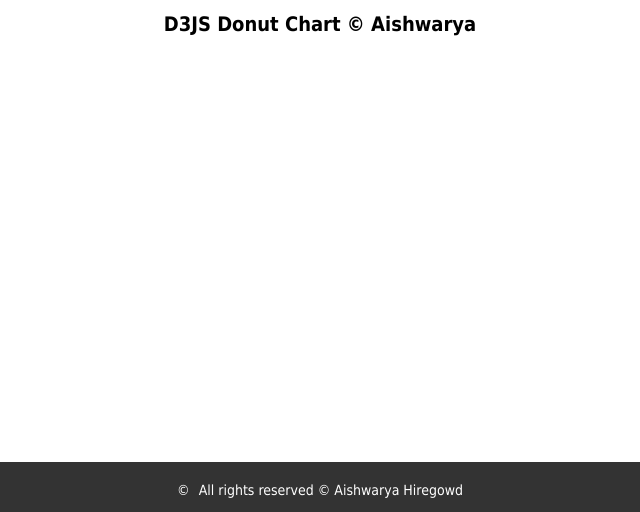
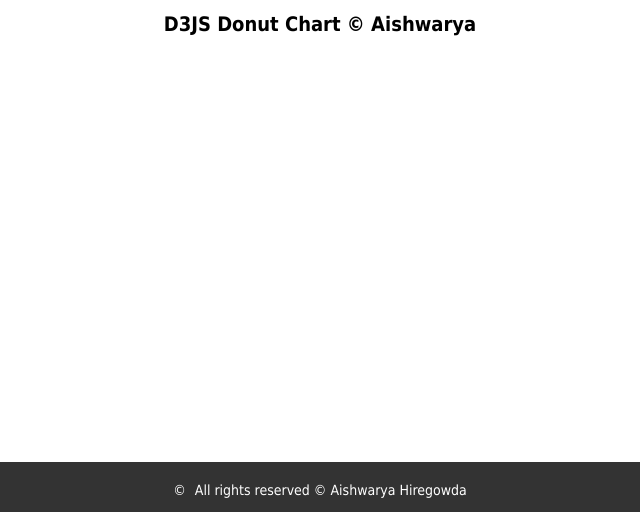
Before and after one commit to aish2Ka/personal-budget-mongodb, a website: page public/index.html in a window 1280 px wide. Shown: the part 1343-1855 px from the top of the page, 320-960 px from the left. Drawn offline with nearby package versions, Linux system fonts and the light colour scheme; no server answers.

Commit message:
Update index.html

```diff
--- a/public/index.html
+++ b/public/index.html
@@ -145,7 +145,7 @@
     <footer class="bottom">
       <!-- change 3 A11y-->
       <div aria-label="Copyrights" class="center">
-        All rights reserved &copy; Aishwarya Hiregowd
+        All rights reserved &copy; Aishwarya Hiregowda
       </div>
     </footer>
 
```
